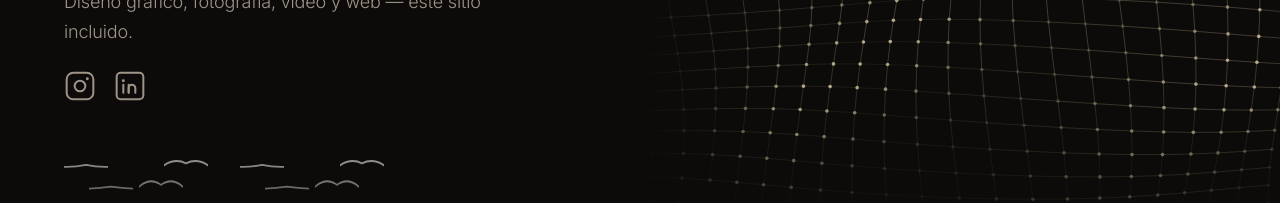
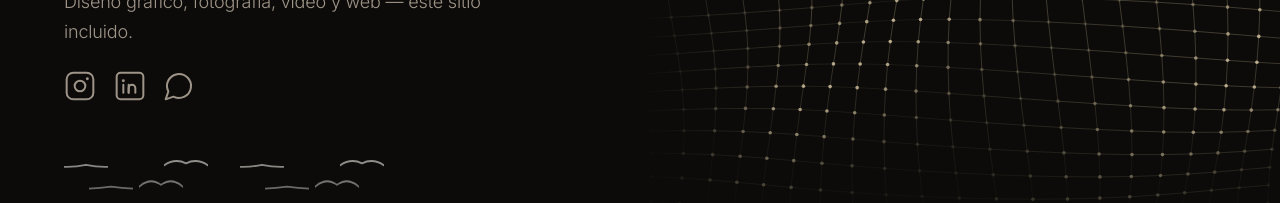
Before and after one commit to martinzutel/martinzutel, a Next.js app: page / in a window 1280 px wide. Shown: the part 325-528 px from the top of the page. Built offline with nearby package versions, Linux system fonts and the light colour scheme.

Commit message:
Replace WhatsApp icon with clean stroke speech bubble
https://claude.ai/code/session_01PJj4jv2j8k3swYUqh8p44P

```diff
--- a/app/page.tsx
+++ b/app/page.tsx
@@ -31,9 +31,18 @@ function LinkedInIcon() {
   );
 }
 
+function WhatsAppIcon() {
+  return (
+    <svg width="32" height="32" viewBox="0 0 24 24" fill="none" stroke="currentColor" strokeWidth="1.5" strokeLinecap="round" strokeLinejoin="round">
+      <path d="M7.9 20A9 9 0 1 0 4 16.1L2 22Z"/>
+    </svg>
+  );
+}
+
 const socialLinks = [
   { href: "https://www.instagram.com/martinzutel/", label: "Instagram", Icon: InstagramIcon },
   { href: "https://www.linkedin.com/in/martin-zutel-914b67219/?locale=en", label: "LinkedIn", Icon: LinkedInIcon },
+  { href: "https://wa.me/541137728172", label: "WhatsApp", Icon: WhatsAppIcon },
 ];
 
 export default function Home() {
```
